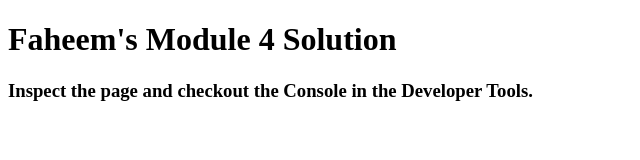
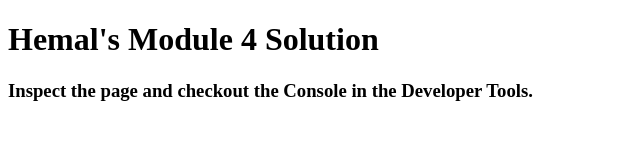
Before and after one commit to AlphaV2/Module4-Solution, a plain HTML site: page index.html in a window 1280 px wide. Shown: the whole page, without its empty margins (0-640 px from the left). Drawn offline with Linux system fonts and the light colour scheme.

Commit message:
Update index.html

```diff
--- a/index.html
+++ b/index.html
@@ -11,7 +11,7 @@
    <script src="script.js"></script>
  </head>
  <body>
-   <h1>Faheem's Module 4 Solution</h1>
+   <h1>Hemal's Module 4 Solution</h1>
    <h3>Inspect the page and checkout the Console in the Developer Tools.</h3>
  </body>
  </html>
```
